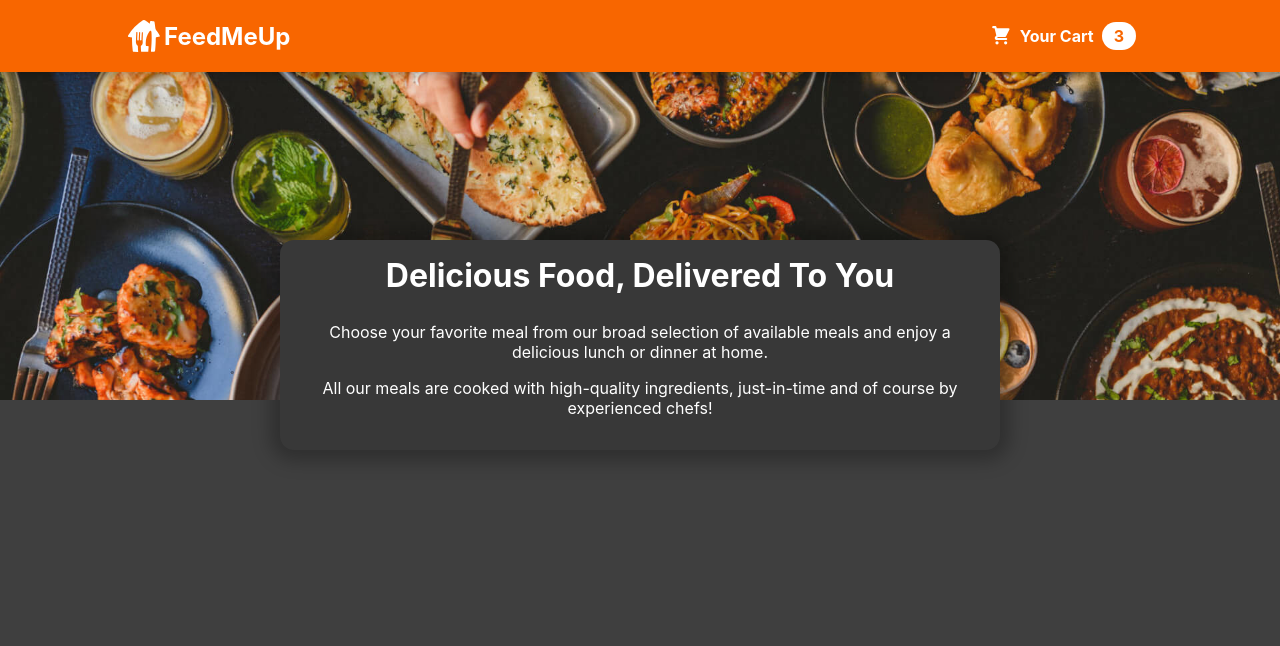
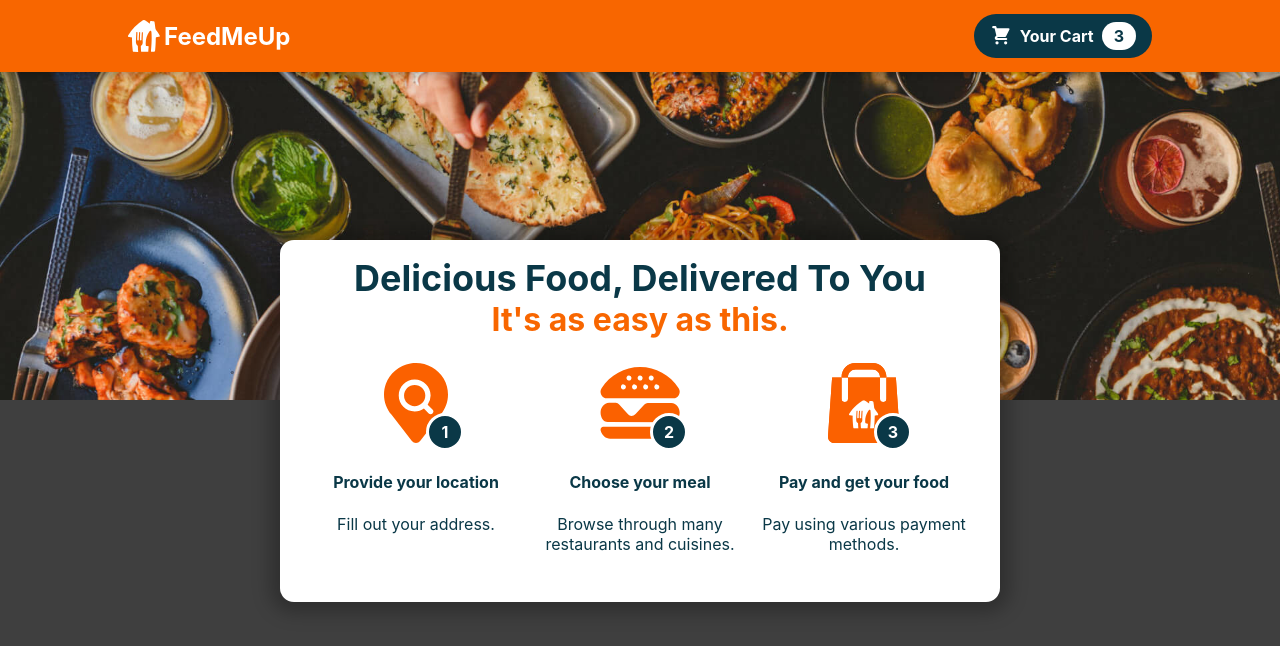
Before and after one commit to TheMankel/FeedMeUp, a React (Create React App) app: page / in a window 1280 px wide. Shown: the top 646 px of the page. Built offline with nearby package versions, Linux system fonts and the light colour scheme.

Commit message:
Added some MealsSummary styling

```diff
--- a/src/components/Layout/HeaderCartButton.module.css
+++ b/src/components/Layout/HeaderCartButton.module.css
@@ -2,7 +2,7 @@
   cursor: pointer;
   font: inherit;
   border: none;
-  background-color: transparent;
+  background-color: #0a3847;
   color: white;
   padding: 0.5rem 1rem;
   display: flex;
@@ -16,7 +16,7 @@
 .button:hover,
 .button:active {
   background-color: #ffffff;
-  color: #f86600;
+  color: #0a3847;
 }
 
 .icon {
@@ -29,12 +29,12 @@
   border-radius: 25px;
   font-weight: bold;
   background-color: #ffffff;
-  color: #f86600;
+  color: #0a3847;
 }
 
 .button:hover .badge,
 .button:active .badge {
-  background-color: #f86600;
+  background-color: #0a3847;
   color: #ffffff;
 }
 
--- /dev/null
+++ b/src/components/Meals/Icons/FoodIcon.js
@@ -0,0 +1,26 @@
+const FoodIcon = () => {
+  return (
+    <svg xmlns='http://www.w3.org/2000/svg' width='80' height='80'>
+      <g
+        id='burger'
+        stroke='none'
+        stroke-width='1'
+        fill='none'
+        fill-rule='evenodd'>
+        <g transform='translate(0 4)' fill='#fb6100' fill-rule='nonzero'>
+          <path
+            d='M7.801 54.925l64.603.247c4.826 0 7.239-5.219 7.251-9.563.013-4.345-2.908-9.603-8.402-9.63h-23.51a5.332 5.332 0 00-3.34 1.58l-8.6 9.133c-4.084 4.162-6.756 1.422-8.216 0l-8.414-9.225a4.842 4.842 0 00-3.329-1.605H9.162c-5.358 0-8.562 5.22-8.587 9.55-.025 4.333 2.363 9.513 7.226 9.513z'
+            id='Path'
+          />
+          <path
+            d='M6.892 31.264h66.446c2.31 0 4.436-1.289 5.544-3.36a6.58 6.58 0 00-.228-6.585C70.154 8.018 55.66 0 40.114 0 24.572 0 10.077 8.018 1.577 21.32a6.58 6.58 0 00-.228 6.583c1.108 2.072 3.234 3.361 5.544 3.361zm47.652-12.396a2.47 2.47 0 012.33-1.493c1 .03 1.884.674 2.239 1.631s.11 2.038-.62 2.738c-.73.7-1.8.882-2.713.46-1.24-.575-1.793-2.066-1.236-3.336zm-5.564-8.846a2.47 2.47 0 012.33-1.493c1 .03 1.885.675 2.24 1.631.354.957.109 2.038-.62 2.738-.73.7-1.802.882-2.713.46-1.241-.574-1.794-2.066-1.237-3.336zm-5.564 8.846a2.47 2.47 0 012.33-1.493c1 .03 1.885.674 2.24 1.631.354.957.109 2.038-.62 2.738-.73.7-1.801.882-2.713.46-1.241-.575-1.794-2.066-1.237-3.336zm-5.564-8.846a2.47 2.47 0 012.33-1.493c1 .03 1.885.675 2.24 1.631.354.957.11 2.038-.62 2.738-.73.7-1.801.882-2.713.46-1.241-.574-1.794-2.066-1.237-3.336zm-5.564 8.846a2.47 2.47 0 012.33-1.493c1 .03 1.885.674 2.24 1.631.354.957.11 2.038-.62 2.738-.73.7-1.801.882-2.713.46-1.241-.575-1.794-2.066-1.237-3.336zm-5.564-8.846a2.47 2.47 0 012.33-1.493c1 .03 1.885.675 2.24 1.631.354.957.11 2.038-.62 2.738-.73.7-1.801.882-2.713.46-1.24-.574-1.794-2.066-1.237-3.336zm-5.563 8.846a2.47 2.47 0 012.33-1.493c1 .03 1.884.674 2.239 1.631.354.957.11 2.038-.62 2.738-.73.7-1.801.882-2.713.46-1.24-.575-1.794-2.066-1.236-3.336z'
+            id='Shape'
+          />
+          <path d='M77.06 59.77H3.17C1.384 59.77.134 61.826.721 63.8c1.375 4.614 5.073 7.925 9.408 7.925h59.972c4.335 0 8.033-3.311 9.408-7.925.587-1.973-.663-4.029-2.45-4.029z' />
+        </g>
+      </g>
+    </svg>
+  );
+};
+
+export default FoodIcon;
--- /dev/null
+++ b/src/components/Meals/Icons/LocationIcon.js
@@ -0,0 +1,39 @@
+const CartIcon = () => {
+  return (
+    <svg xmlns='http://www.w3.org/2000/svg' width='80' height='80'>
+      <defs>
+        <path
+          id='pin-path-1'
+          d='M21.26 31.89a10.572 10.572 0 01-7.518-3.113 10.572 10.572 0 01-3.112-7.517c0-5.863 4.767-10.63 10.63-10.63 2.838 0 5.508 1.105 7.517 3.112a10.572 10.572 0 013.112 7.518c0 5.862-4.767 10.63-10.63 10.63m17.824 3.435l-4.837-4.836a15.86 15.86 0 002.958-9.23c0-8.804-7.138-15.944-15.944-15.944-8.805 0-15.945 7.138-15.945 15.945 0 8.804 7.138 15.944 15.945 15.944 3.44 0 6.622-1.103 9.229-2.958l4.836 4.837a2.65 2.65 0 001.88.779c.68 0 1.36-.26 1.878-.779a2.654 2.654 0 000-3.758'
+        />
+      </defs>
+      <g
+        id='pin'
+        stroke='none'
+        stroke-width='1'
+        fill='none'
+        fill-rule='evenodd'>
+        <g transform='translate(8)'>
+          <g fill='#fb6100' fill-rule='nonzero'>
+            <path
+              d='M41.277 29.36v-.184a7.017 7.017 0 00-1.748.514l.063.195 1.924 6.242a.925.925 0 001.137.537.888.888 0 00.611-1.074l-1.987-6.23z'
+              id='Path'
+            />
+            <path d='M1.893 20.824C-1.99 31.434.19 43.278 7.608 51.874l20.275 26.229A5.385 5.385 0 0031.995 80c1.59 0 3.096-.695 4.112-1.897l20.275-26.215c8.74-10.12 10.09-24.547 3.373-36.066C53.04 4.302 39.701-1.833 26.411.485 15.127 2.455 5.775 10.213 1.893 20.824z' />
+          </g>
+          <g transform='translate(9.412 11.294)'>
+            <mask id='pin-mask-2' fill='#fff'>
+              <use href='#pin-path-1' />
+            </mask>
+            <use fill='#fb6100' href='#pin-path-1' />
+            <g mask='url(#pin-mask-2)' fill='#FFF'>
+              <path d='M0 0h45.917v45.176H0z' />
+            </g>
+          </g>
+        </g>
+      </g>
+    </svg>
+  );
+};
+
+export default CartIcon;
--- /dev/null
+++ b/src/components/Meals/Icons/ShoppingIcon.js
@@ -0,0 +1,41 @@
+const ShoppingIcon = () => {
+  return (
+    <svg xmlns='http://www.w3.org/2000/svg' width='80' height='80'>
+      <defs>
+        <path
+          id='shoppingbag-path-1'
+          d='M13.599 14.4v21.333a3.2 3.2 0 006.4 0V14.401h32v21.332a3.2 3.2 0 006.4 0V14.401h9.486l4.081 58.562C72.342 76.731 69.394 80 65.621 80H6.378C2.604 80-.345 76.731.033 72.963l4.081-58.562H13.6zM44.532 0c7.646 0 13.867 6.22 13.867 13.867v.533h-6.4v-.533c0-4.117-3.35-7.467-7.467-7.467H27.466C23.35 6.4 20 9.75 20 13.867v.533h-6.4v-.533C13.6 6.221 19.82 0 27.466 0z'
+        />
+        <path id='shoppingbag-path-3' d='M20.977 37.156h29.425V65.6H20.977z' />
+      </defs>
+      <g
+        id='shoppingbag'
+        stroke='none'
+        stroke-width='1'
+        fill='none'
+        fill-rule='evenodd'>
+        <g transform='translate(4)'>
+          <mask id='shoppingbag-mask-2' fill='#fff'>
+            <use href='#shoppingbag-path-1' />
+          </mask>
+          <use fill='#fb6100' href='#shoppingbag-path-1' />
+          <g mask='url(#shoppingbag-mask-2)'>
+            <g transform='translate(-16 -11.2)'>
+              <path fill='#fb6100' d='M0 0h102.399v102.399H0z' />
+            </g>
+          </g>
+          <mask id='shoppingbag-mask-4' fill='#fff'>
+            <use href='#shoppingbag-path-3' />
+          </mask>
+          <path
+            d='M34.744 37.434s.887-.626 1.886 0c0 0 2.265 1.353 4.164 2.9 0 0 .36.24.372-.17 0 0-.06-1.206.092-1.585 0 0 .173-.502.695-.484 0 0 1.627.08 2.674.213 0 0 .72.074.844.888 0 0 .668 4.295.804 5.842 0 0 .13.788 1.312 2.123 0 0 2.388 3.231 2.683 3.868 0 0 .563 1.124-.64 1.273 0 0-2.198.214-2.404.25 0 0-.51.02-.491.59 0 0-.115 7.465-.682 11.055 0 0-.148 1.424-.966 1.387 0 0-2.257-.071-2.78-.055 0 0-.227.015-.192-.292 0 0 1.146-11.646.368-17.538 0 0-.03-.758-.635-.917 0 0-.54-.21-1.072.485 0 0-3.573 4.374-3.567 10.497 0 0-.066 1.864.228 2.34 0 0 .18.326 1.114.398l1.182.152s.223.007.202.28c0 0-.265 3.421-.347 4.022 0 0-.012.27-.088.405 0 0-.045.114-.415.102 0 0-5.212-.038-5.797-.012 0 0-.246.025-.3-.12-.05-.14-.364-4.414-.353-5.019 0 0-.014-.218.184-.3.24-.101 1.249-.818 1.446-2.218 0 0 .075-.355.03-1.953 0 0 .19-6.555.24-7.605 0 0 .041-.356-.44-.424 0 0-.472-.085-.543.36 0 0-.339 4.323-.27 6.043 0 0 .115 1.12-.686 1.14 0 0-.784.115-.82-.816 0 0 .055-4.205.245-6.28 0 0 .03-.366-.427-.45 0 0-.469-.092-.558.414 0 0-.336 4.02-.263 6.142 0 0 .097 1.03-.754.992 0 0-.712.081-.754-.834 0 0 .197-5.754.246-6.2 0 0 .046-.475-.464-.516 0 0-.462-.059-.52.425 0 0-.319 6.882-.265 8.902 0 0-.028 2.078 1.562 2.923 0 0 .235.13.24.328 0 0 .181 3.65.342 4.828 0 0 .06.28-.2.283 0 0-3.4.085-4.007.104 0 0-.664.044-.808-.75-.133-.736-.866-6.84-.746-11.66 0 0 .044-.55-.488-.634 0 0-2.05-.184-2.546-.303 0 0-.954-.263-.521-1.21 0 0 4.45-8.11 13.654-13.609'
+            fill='#FFF'
+            mask='url(#shoppingbag-mask-4)'
+          />
+        </g>
+      </g>
+    </svg>
+  );
+};
+
+export default ShoppingIcon;
--- a/src/components/Meals/MealsSummary.js
+++ b/src/components/Meals/MealsSummary.js
@@ -1,17 +1,45 @@
+import LocationIcon from './Icons/LocationIcon';
+import FoodIcon from './Icons/FoodIcon';
+import ShoppingIcon from './Icons/ShoppingIcon';
 import classes from './MealsSummary.module.css';
 
 const MealsSummary = () => {
   return (
     <section className={classes.summary}>
       <h2>Delicious Food, Delivered To You</h2>
-      <p>
-        Choose your favorite meal from our broad selection of available meals
-        and enjoy a delicious lunch or dinner at home.
-      </p>
-      <p>
-        All our meals are cooked with high-quality ingredients, just-in-time and
-        of course by experienced chefs!
-      </p>
+      <h3>It's as easy as this.</h3>
+      <div className={classes.steps}>
+        <div className={classes.step}>
+          <div className={classes.icon}>
+            <LocationIcon />
+            <span>1</span>
+          </div>
+          <div className={classes.description}>
+            <h4>Provide your location</h4>
+            <p>Fill out your address.</p>
+          </div>
+        </div>
+        <div className={classes.step}>
+          <div className={classes.icon}>
+            <FoodIcon />
+            <span>2</span>
+          </div>
+          <div className={classes.description}>
+            <h4>Choose your meal</h4>
+            <p>Browse through many restaurants and cuisines.</p>
+          </div>
+        </div>
+        <div className={classes.step}>
+          <div className={classes.icon}>
+            <ShoppingIcon />
+            <span>3</span>
+          </div>
+          <div className={classes.description}>
+            <h4>Pay and get your food</h4>
+            <p>Pay using various payment methods.</p>
+          </div>
+        </div>
+      </div>
     </section>
   );
 };
--- a/src/components/Meals/MealsSummary.module.css
+++ b/src/components/Meals/MealsSummary.module.css
@@ -5,7 +5,7 @@
   margin: auto;
   margin-top: -10rem;
   position: relative;
-  background-color: #383838;
+  background-color: #ffffff;
   color: white;
   border-radius: 14px;
   padding: 1rem;
@@ -13,6 +13,60 @@
 }
 
 .summary h2 {
+  font-size: 2.25rem;
+  color: #0a3847;
+  padding: 0;
+  margin: 0;
+}
+
+.summary h3 {
   font-size: 2rem;
-  margin-top: 0;
+  color: #f86600;
+  padding: 0;
+  margin: 0;
 }
+
+.steps {
+  display: flex;
+  justify-content: space-around;
+  align-items: flex-start;
+  padding: 1rem;
+  width: 100%;
+  gap: 1rem;
+}
+
+.step {
+  width: calc(100% / 3);
+  display: flex;
+  flex-direction: column;
+  justify-content: center;
+  align-items: center;
+}
+
+.description {
+  color: #0a3847;
+}
+
+.icon {
+  display: flex;
+  align-items: center;
+  justify-content: center;
+  position: relative;
+  padding: 0.5rem;
+}
+
+.icon span {
+  background-color: #0a3847;
+  border: solid #ffffff;
+  border-radius: 50%;
+  width: 2rem;
+  height: 2rem;
+  padding: 1rem;
+  display: flex;
+  align-items: center;
+  justify-content: center;
+  font-weight: bold;
+  position: absolute;
+  right: 0;
+  bottom: 0;
+}
```
Also changed, not shown: src/components/Meals/Meals.module.css (deleted).
